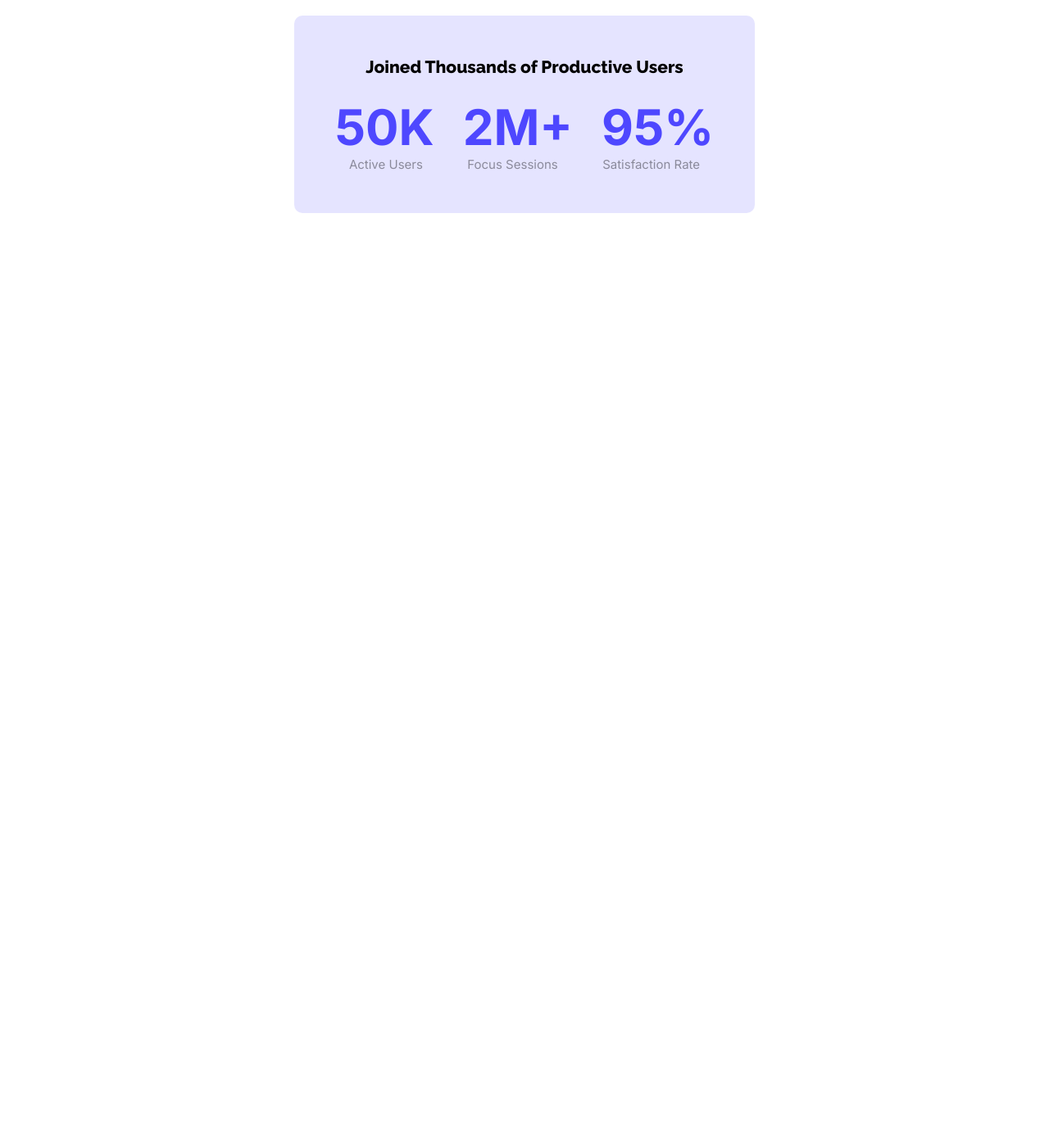
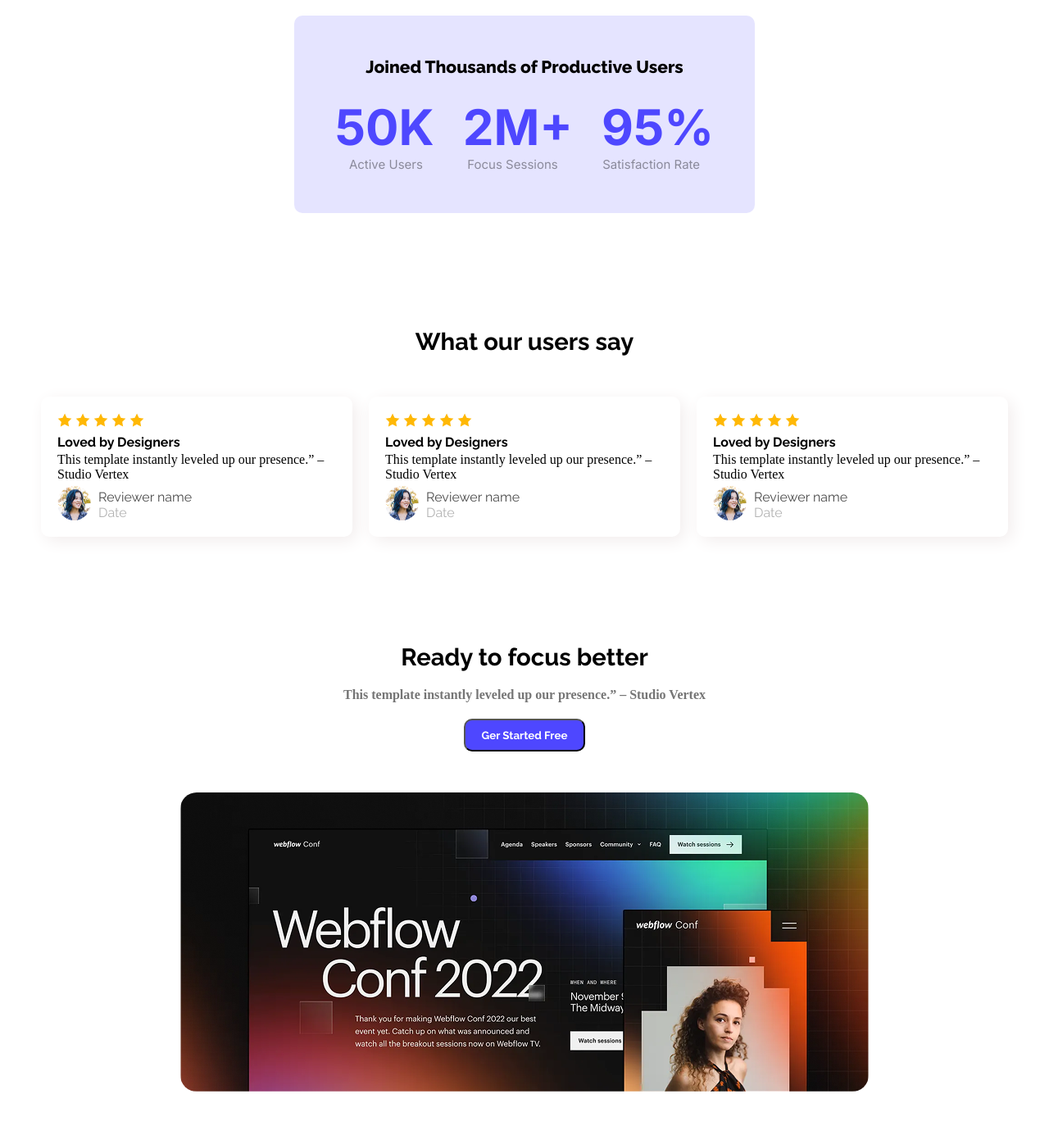
Before and after one commit to web-monir/first-assignment, a plain HTML site: page index.html in a window 1280 px wide. Shown: the part 1479-2864 px from the top of the page at 82% size. Before the commit the page ends 1779 px from the top, so only its background shows below. Drawn offline with Linux system fonts and the light colour scheme.

Commit message:
second commit updated

```diff
--- a/index.html
+++ b/index.html
@@ -40,7 +40,7 @@ Stay Focused
 <h3 class="action-title raleway .most-used-color">
     See It in Action
 </h3>
-<p class="action-sub-text railway">
+<p class="action-sub-text raleway">
     Explore the live preview and imagine your brand in this bold new look.
 </p>
 <button class="launch-live-btn  btn">Launch Live Preview</button>
@@ -76,8 +76,90 @@ Stay Focused
 <p>Satisfaction Rate</p>
 </div>
 
+
+</div>
+
+</section>
+
+<!-- users reviews  -->
+
+<div class="review-sec-title " >
+    <h3 class="title-of-reviews raleway">
+    What our users say
+</h3>
+
+</div>
+
+<section class="sec-reviews ">
+
+
+    <div class="review-imgs">
+<img src="/Assets/icon-star.png" alt="star-icon">
+<img src="/Assets/icon-star.png" alt="star-icon">
+<img src="/Assets/icon-star.png" alt="star-icon">
+<img src="/Assets/icon-star.png" alt="star-icon">
+<img src="/Assets/icon-star.png" alt="star-icon">
+<h4 class="user-title raleway">
+    Loved by Designers
+</h4>
+<p>This template instantly leveled up our presence.” – Studio Vertex</p>
+
+<div class="avatar-info">
+<img class="avatar" src="/Assets/avatar.png" alt="avatar">
+<p class="avatar-name raleway">Reviewer name <br><span class="date">Date</span>
+</p>
+</div>
+    </div>
+    <div class="review-imgs">
+<img src="/Assets/icon-star.png" alt="star-icon">
+<img src="/Assets/icon-star.png" alt="star-icon">
+<img src="/Assets/icon-star.png" alt="star-icon">
+<img src="/Assets/icon-star.png" alt="star-icon">
+<img src="/Assets/icon-star.png" alt="star-icon">
+<h4 class="user-title raleway">
+    Loved by Designers
+</h4>
+<p>This template instantly leveled up our presence.” – Studio Vertex</p>
+
+<div class="avatar-info">
+<img class="avatar" src="/Assets/avatar.png" alt="avatar">
+<p class="avatar-name raleway">Reviewer name <br><span class="date">Date</span>
+</p>
+</div>
+    </div>
+    <div class="review-imgs">
+<img src="/Assets/icon-star.png" alt="star-icon">
+<img src="/Assets/icon-star.png" alt="star-icon">
+<img src="/Assets/icon-star.png" alt="star-icon">
+<img src="/Assets/icon-star.png" alt="star-icon">
+<img src="/Assets/icon-star.png" alt="star-icon">
+<h4 class="user-title raleway">
+    Loved by Designers
+</h4>
+<p>This template instantly leveled up our presence.” – Studio Vertex</p>
+
+<div class="avatar-info">
+<img class="avatar" src="/Assets/avatar.png" alt="avatar">
+<p class="avatar-name raleway">Reviewer name <br><span class="date">Date</span>
+</p>
+</div>
     </div>
 
+
+</section>
+
+<section class="optional-sec">
+
+<h3 class="raleway">
+    Ready to focus better
+</h3>
+<p>
+ This template instantly leveled up our presence.” – Studio Vertex
+</p>
+<button class="btn raleway op-btn">Ger Started Free</button>
+<div class="optional-child">
+<img src="/Assets/wc-big.png" alt="">
+</div>
 </section>
 
     </main>
--- a/styles/style.css
+++ b/styles/style.css
@@ -90,7 +90,7 @@ color: #ffae00;
 .action-section{
     /* gap: 50px; */
     display: flex;
-    margin: 180px 140px;
+    margin: 180px 120px;
  padding: 0px 100px 0 100px;
     justify-content: space-between;
     align-items: center;
@@ -174,3 +174,106 @@ width: 350px;
     gap: 20px;
     justify-content: space-around;
 }
+
+/* reviews section  */
+
+
+.review-sec-title{
+    font-size:25px;
+    font-weight: bold;
+    text-align: center;
+    margin-top: 100px;
+    margin-bottom: 50px;
+}
+
+.sec-reviews{
+    margin: 30px 0px 100px 0px ;
+    display: flex;
+    justify-content: space-around;
+    gap: 20px;
+    padding-left: 50px;
+    padding-right: 50px;
+}
+
+.review-imgs{
+    padding: 20px;
+    width: 33%;
+    box-shadow: 5px 5px 20px #F2EDED;
+    border-radius: 10px;
+}
+
+.review-imgs:hover{
+    width: 33%;
+    box-shadow: 5px 5px 20px grey;
+    transition: 0.5s;
+}
+.user-title{
+    font-weight: bold;
+    margin: 5px 0 3px 0;
+}
+.avatar{
+    border-radius: 50%;
+    margin-top: 5px;
+}
+
+.avatar-name{
+    margin: 9px auto 0px 9px ;
+    color: #1e1e1ecc;
+
+}
+
+.date{
+ color: #B3B3B3;
+}
+.avatar-info{
+    display: flex;
+
+}
+
+review-imgs p{
+    margin: 5px 0px 5px 0px;
+}
+
+/* optional section */
+
+.optional-sec{
+    margin: 130px 150px;
+    background-color: #FFFFFF;
+    text-align: center;
+}
+
+.optional-sec{
+    font-size: 25px;
+    font-weight: 800;
+}
+.optional-sec p{
+    color: #0000008a;
+   font-size: 16px;
+   margin: 5px auto 10px auto;
+   margin-top: 20px;
+}
+.op-btn{
+    margin-top: 10px;
+}
+.optional-child{
+    display: flex;
+justify-content: center;
+padding: 50px;
+}
+
+.optional-child img{
+    border-radius: 20px;
+}
+
+/* contact form */
+
+.contact{
+    display: flex;
+}
+
+.contact-title{
+    font-weight: 800;
+    font-size: 80px;
+    padding: 80px 150px;
+    /* width: 150px; */
+}
```
